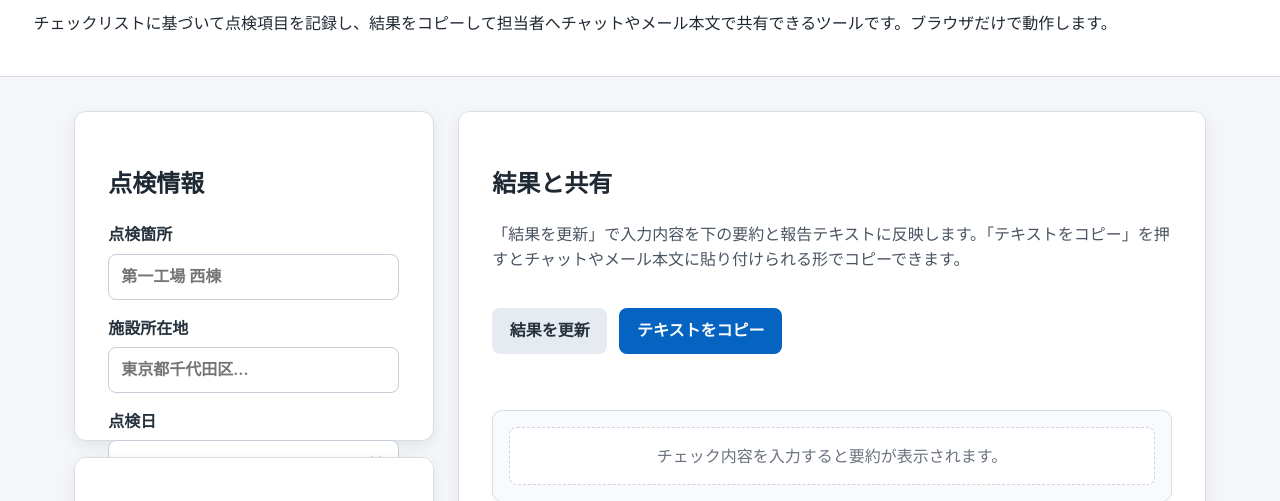
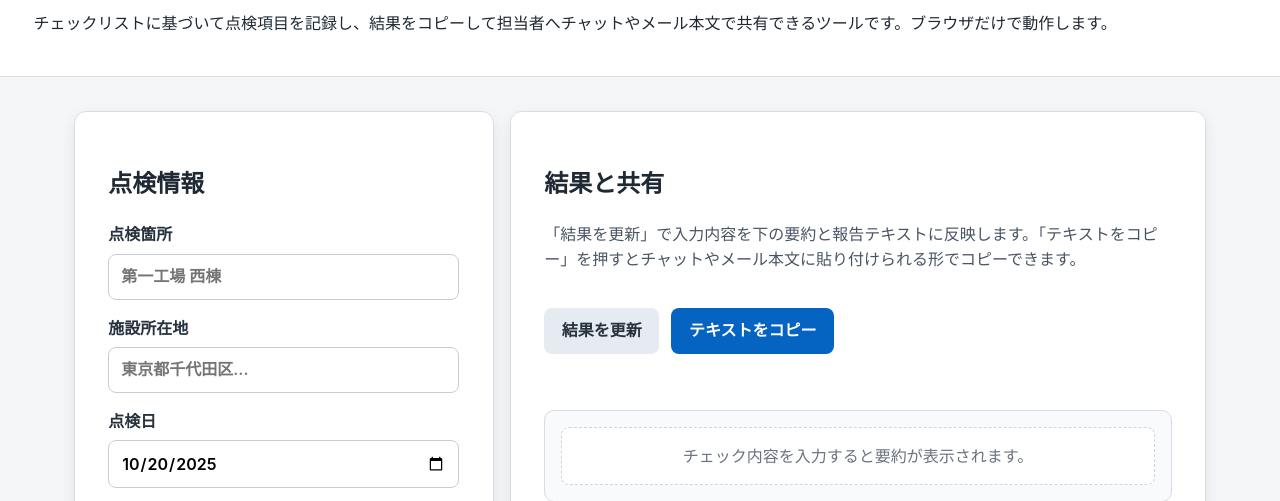
Before and after one commit to myucsts/my-firtst-code, a plain HTML site: page index.html in a window 1280 px wide. Shown: the part 105-606 px from the top of the page. Drawn offline with Linux system fonts and the light colour scheme.

Commit message:
Stabilize two-column single-screen layout

```diff
--- a/index.html
+++ b/index.html
@@ -15,7 +15,7 @@
 
     <main class="page-main">
       <div class="layout-column layout-left">
-        <section class="panel">
+        <section class="panel info-panel">
           <h2>点検情報</h2>
           <form id="inspection-form" class="form-grid">
             <label>
@@ -68,7 +68,7 @@
           </form>
         </section>
 
-        <section class="panel">
+        <section class="panel checklist-panel">
           <div class="list-header">
             <h2>点検チェックリスト</h2>
             <button type="button" id="reset-status" class="secondary">
@@ -121,7 +121,7 @@
       </div>
 
       <div class="layout-column layout-right">
-        <section class="panel">
+        <section class="panel result-panel">
           <h2>結果と共有</h2>
           <p class="section-description">
             「結果を更新」で入力内容を下の要約と報告テキストに反映します。「テキストをコピー」を押すとチャットやメール本文に貼り付けられる形でコピーできます。
--- a/styles.css
+++ b/styles.css
@@ -1,16 +1,5 @@
 * {
   box-sizing: border-box;
-}
-
-html,
-body {
-  margin: 0;
-  padding: 0;
-  font-family: -apple-system, BlinkMacSystemFont, "Segoe UI", Roboto, Helvetica,
-    Arial, sans-serif;
-  background: #f4f6f8;
-  color: #1f2933;
-  line-height: 1.55;
 }
 
 html,
@@ -22,6 +11,13 @@ body {
   min-height: 100vh;
   display: flex;
   flex-direction: column;
+  margin: 0;
+  padding: 0;
+  font-family: -apple-system, BlinkMacSystemFont, "Segoe UI", Roboto, Helvetica,
+    Arial, sans-serif;
+  background: #f4f6f8;
+  color: #1f2933;
+  line-height: 1.55;
 }
 
 a {
@@ -56,23 +52,16 @@ textarea {
   margin: 0 auto;
   padding: clamp(1rem, 2vw + 0.5rem, 2.5rem);
   width: 100%;
-  display: grid;
-  gap: 1.5rem;
-  grid-template-columns: minmax(0, 1fr);
   flex: 1;
+  display: flex;
+  flex-direction: column;
+  gap: 1rem;
   overflow: hidden;
 }
 
 .layout-column {
   display: flex;
   flex-direction: column;
-  gap: 1rem;
-  min-height: 0;
-}
-
-.layout-left {
-  display: grid;
-  grid-template-rows: auto 1fr;
   gap: 1rem;
   min-height: 0;
 }
@@ -90,49 +79,82 @@ textarea {
   min-height: 0;
 }
 
-.layout-left .panel:nth-child(2),
-.layout-right .panel {
+.checklist-panel,
+.result-panel {
   overflow: auto;
-}
-
-.layout-left .panel:first-child {
-  overflow: visible;
-}
-
-.layout-right .panel {
   display: flex;
   flex-direction: column;
 }
 
-.layout-right .panel > .actions {
+.info-panel {
+  overflow: visible;
+  flex: 0 0 auto;
+}
+
+.result-panel > .actions {
   flex-shrink: 0;
 }
 
-.layout-right .panel > #status-message,
-.layout-right .panel > .summary,
-.layout-right .panel > .report-preview-label,
-.layout-right .panel > .report-text,
-.layout-right .panel > .report-text-help {
+.result-panel > #status-message,
+.result-panel > .summary,
+.result-panel > .report-preview-label,
+.result-panel > .report-text,
+.result-panel > .report-text-help {
   flex-shrink: 0;
 }
 
-.layout-right .panel > .summary {
+.result-panel > .summary {
   flex-grow: 1;
   overflow: auto;
 }
 
-.layout-right .panel > .report-text {
+.result-panel > .report-text {
   flex-grow: 0;
+}
+
+.checklist-panel > .list-header {
+  flex-shrink: 0;
+}
+
+.checklist-panel > .config-details {
+  flex-shrink: 0;
+}
+
+.checklist-panel > #checklist-container {
+  margin-top: 0.75rem;
+  flex: 1;
+  overflow: auto;
 }
 
 @media (min-width: 1024px) {
   .page-main {
-    grid-template-columns: minmax(320px, 360px) minmax(0, 1fr);
     align-items: stretch;
+    flex-direction: row;
   }
 
   .layout-column {
     height: 100%;
+    flex: 1;
+  }
+
+  .layout-left {
+    max-width: 420px;
+    flex: 0 0 420px;
+  }
+
+  .layout-right {
+    flex: 1;
+  }
+}
+
+@media (max-width: 1023px) {
+  .page-main {
+    overflow: auto;
+  }
+
+  .checklist-panel,
+  .result-panel {
+    max-height: none;
   }
 }
 
@@ -488,6 +510,7 @@ textarea {
   background: #fff;
   resize: vertical;
   min-height: 10rem;
+  max-height: 16rem;
 }
 
 .report-text:focus {
```
